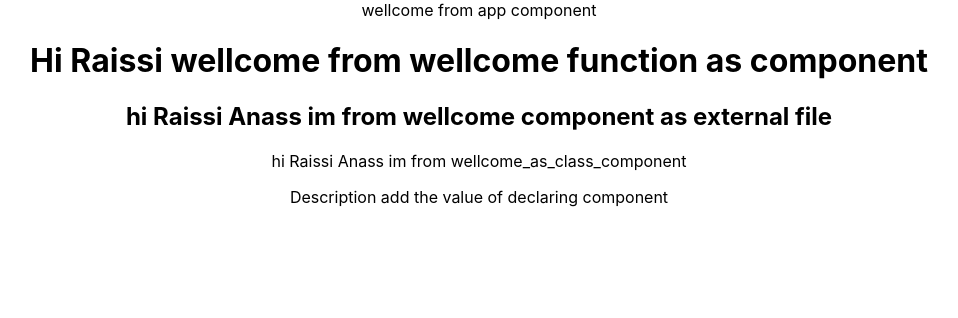
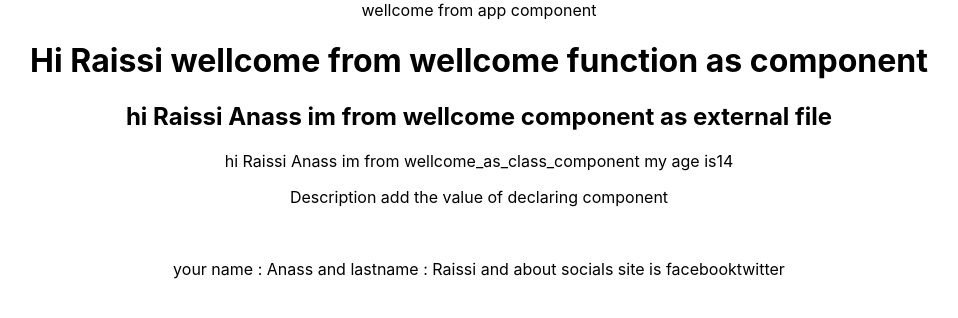
Before and after one commit to anassraissi/react_js_once, a React (Create React App) app: page / in a window 1280 px wide. Shown: the top 318 px of the page, without its empty margins (161-1119 px from the left). Built offline with nearby package versions, Linux system fonts and the light colour scheme.

Commit message:
local component parametre : state

```diff
--- a/src/wellcome_as_class_component.js
+++ b/src/wellcome_as_class_component.js
@@ -1,9 +1,19 @@
 import React,{Component} from "react";
 
 class Wellcome_as_class_component extends Component{
+    state ={   //state as local parametre on using in component
+        age:14
+    }
+    user={
+        name:'Anass',
+        lastname:'Raissi',
+    }
+        socialsLinks=['facebook','twitter'];
     render(){  //componant as class external file
-        return <div>hi {this.props.name+' '+this.props.lastname} im from wellcome_as_class_component
-        <p>{this.props.children} add the value of declaring component</p>
+        return <div>hi {this.props.name+' '+this.props.lastname} im from wellcome_as_class_component my age is
+        {this.state.age}
+        <p>{this.props.children} add the value of declaring component</p> <br></br>
+         <p>your name : {this.user.name} and  lastname : {this.user.lastname} and about socials site is {this.socialsLinks}</p>
         </div>
     }
 }
```
